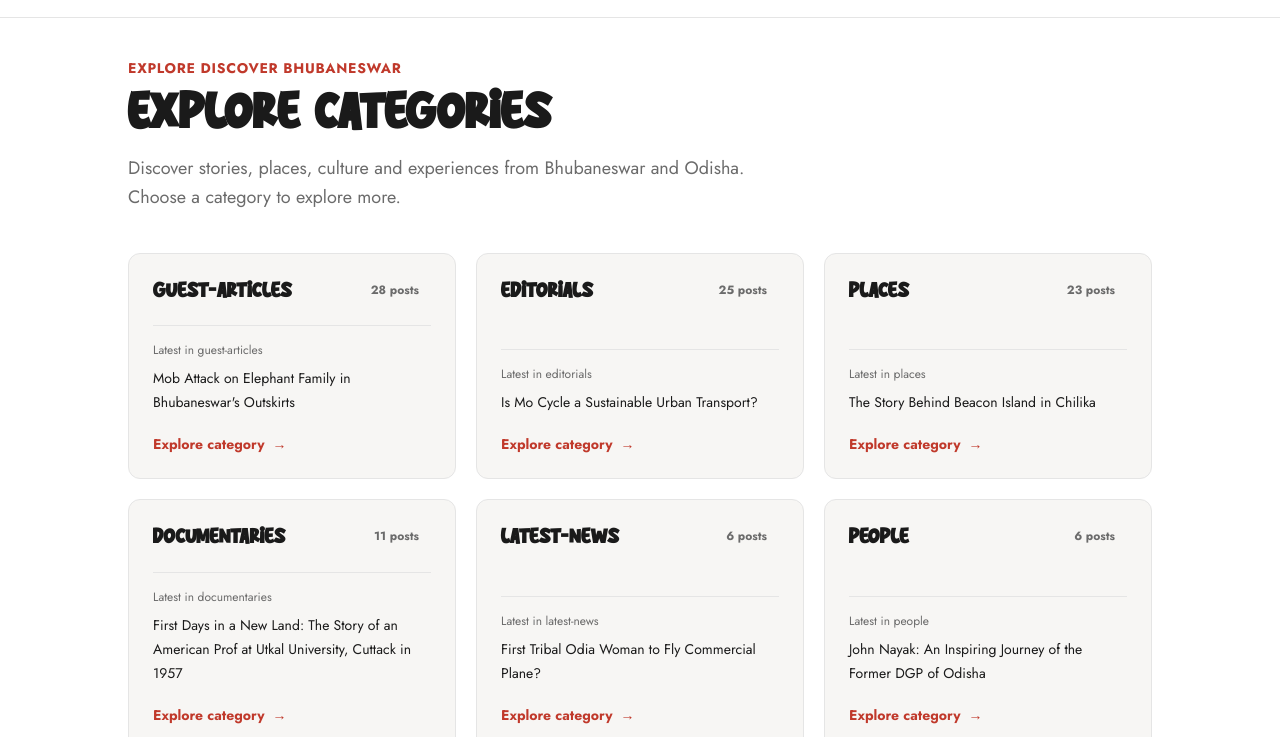
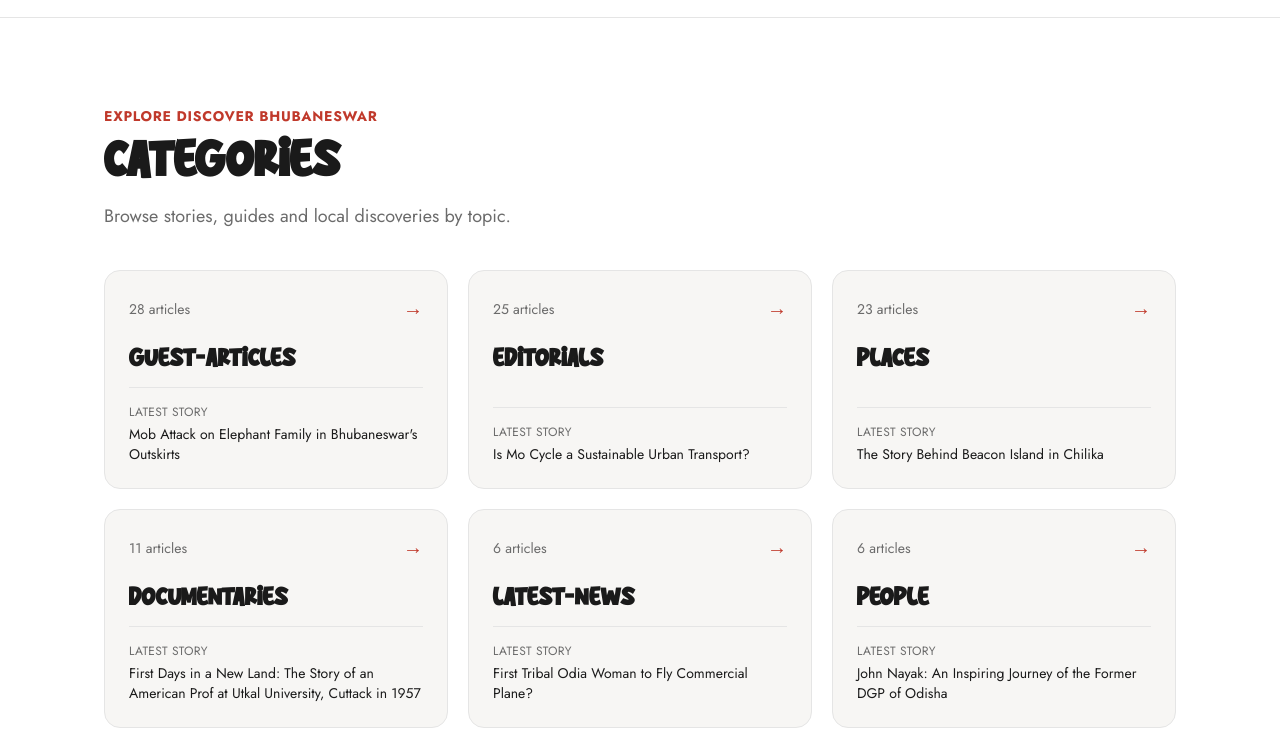
Before and after one commit to topleague/discoverbbsr, an Astro site: page /categories in a window 1280 px wide. Shown: the part 63-800 px from the top of the page. Built offline with nearby package versions, Linux system fonts and the light colour scheme; Astro itself is replaced by a stand-in of ours.

Commit message:
Design category and tag index pages

```diff
--- a/src/pages/categories/index.astro
+++ b/src/pages/categories/index.astro
@@ -3,98 +3,64 @@ import BaseLayout from '@/layouts/BaseLayout.astro';
 import { getCollection } from 'astro:content';
 
 const allPosts = await getCollection('posts', ({ data }) => !data.draft);
+const categoryMap = new Map<string, typeof allPosts>();
 
-const categoryMap = new Map();
-
-for (const post of allPosts) {
-  for (const category of post.data.categories) {
-    if (!categoryMap.has(category)) {
-      categoryMap.set(category, []);
-    }
-
-    categoryMap.get(category).push(post);
-  }
-}
+allPosts.forEach((post) => {
+  post.data.categories.forEach((category: string) => {
+    if (!categoryMap.has(category)) categoryMap.set(category, []);
+    categoryMap.get(category)!.push(post);
+  });
+});
 
 const categories = [...categoryMap.entries()]
   .map(([name, posts]) => ({
     name,
-    posts: posts.sort(
+    posts,
+    count: posts.length,
+    latest: posts.sort(
       (a, b) => b.data.date.getTime() - a.data.date.getTime()
-    ),
-    count: posts.length,
+    )[0],
   }))
   .sort((a, b) => b.count - a.count);
 ---
 
-<BaseLayout title="Explore Categories | Discover Bhubaneswar">
-  <div class="max-w-5xl mx-auto">
+<BaseLayout title="Categories">
+  <main class="mx-auto max-w-6xl px-4 py-12">
     <header class="mb-10">
-      <p class="text-sm font-semibold uppercase tracking-wider text-[var(--accent)] mb-3">
+      <p class="mb-3 text-sm font-semibold uppercase tracking-wider text-[var(--accent)]">
         Explore Discover Bhubaneswar
       </p>
-
-      <h1 class="hero-weight text-4xl md:text-5xl mb-4">
-        Explore Categories
-      </h1>
-
-      <p class="text-lg text-[var(--ink-soft)] leading-relaxed max-w-2xl">
-        Discover stories, places, culture and experiences from Bhubaneswar
-        and Odisha. Choose a category to explore more.
+      <h1 class="hero-weight text-4xl sm:text-5xl mb-4">Categories</h1>
+      <p class="max-w-2xl text-lg text-[var(--ink-soft)]">
+        Browse stories, guides and local discoveries by topic.
       </p>
     </header>
 
-    <div class="grid sm:grid-cols-2 lg:grid-cols-3 gap-5">
-      {categories.map((category) => {
-        const latestPost = category.posts[0];
+    <div class="grid gap-5 sm:grid-cols-2 lg:grid-cols-3">
+      {categories.map(({ name, count, latest }) => (
+        <a
+          href={`/categories/${name}/`}
+          class="group flex flex-col rounded-2xl border border-[var(--line)] bg-[var(--surface)] p-6 transition hover:-translate-y-1 hover:border-[var(--accent)]"
+        >
+          <div class="mb-5 flex items-center justify-between gap-3">
+            <span class="text-sm text-[var(--ink-soft)]">
+              {count} {count === 1 ? 'article' : 'articles'}
+            </span>
+            <span class="text-xl text-[var(--accent)] transition group-hover:translate-x-1">→</span>
+          </div>
 
-        return (
-          <article
-            class="flex flex-col rounded-xl border p-6 transition-colors hover:border-[var(--accent)]"
-            style="border-color: var(--line); background: var(--surface)"
-          >
-            <div class="flex items-start justify-between gap-3 mb-5">
-              <h2 class="text-xl font-bold leading-snug">
-                <a
-                  href={`/categories/${encodeURIComponent(category.name)}/`}
-                  class="hover:text-[var(--accent)] transition-colors"
-                >
-                  {category.name}
-                </a>
-              </h2>
+          <h2 class="mb-3 text-2xl font-semibold">{name}</h2>
 
-              <span
-                class="shrink-0 rounded-full px-3 py-1 text-xs font-semibold"
-                style="background: var(--background); color: var(--ink-soft)"
-              >
-                {category.count} {category.count === 1 ? 'post' : 'posts'}
-              </span>
+          {latest && (
+            <div class="mt-auto border-t border-[var(--line)] pt-4">
+              <p class="mb-1 text-xs uppercase tracking-wide text-[var(--ink-soft)]">
+                Latest story
+              </p>
+              <p class="text-sm font-medium">{latest.data.title}</p>
             </div>
-
-            {latestPost && (
-              <div class="mt-auto pt-4 border-t" style="border-color: var(--line)">
-                <p class="text-xs text-[var(--ink-soft)] mb-2">
-                  Latest in {category.name}
-                </p>
-
-                <a
-                  href={`/${latestPost.id}/`}
-                  class="text-sm font-medium leading-relaxed hover:text-[var(--accent)] transition-colors"
-                >
-                  {latestPost.data.title}
-                </a>
-              </div>
-            )}
-
-            <a
-              href={`/categories/${encodeURIComponent(category.name)}/`}
-              class="inline-flex items-center gap-2 mt-5 text-sm font-semibold text-[var(--accent)]"
-            >
-              Explore category <span aria-hidden="true">→</span>
-            </a>
-          </article>
-        );
-      })}
+          )}
+        </a>
+      ))}
     </div>
-  </div>
+  </main>
 </BaseLayout>
--- a/src/pages/tags/index.astro
+++ b/src/pages/tags/index.astro
@@ -3,92 +3,75 @@ import BaseLayout from '@/layouts/BaseLayout.astro';
 import { getCollection } from 'astro:content';
 
 const allPosts = await getCollection('posts', ({ data }) => !data.draft);
+const tagMap = new Map<string, number>();
 
-const tagMap = new Map();
+allPosts.forEach((post) => {
+  post.data.tags.forEach((tag: string) => {
+    tagMap.set(tag, (tagMap.get(tag) ?? 0) + 1);
+  });
+});
 
-for (const post of allPosts) {
-  for (const tag of post.data.tags) {
-    tagMap.set(tag, (tagMap.get(tag) ?? 0) + 1);
-  }
-}
+const tags = [...tagMap.entries()].sort((a, b) => b[1] - a[1]);
+const popularTags = tags.slice(0, 12);
+const alphabeticalTags = [...tags].sort((a, b) => a[0].localeCompare(b[0]));
 
-const tags = [...tagMap.entries()]
-  .map(([name, count]) => ({ name, count }))
-  .sort((a, b) => b.count - a.count);
-
-const popularTags = tags.slice(0, 12);
-
-const alphabetGroups = [...tags]
-  .sort((a, b) => a.name.localeCompare(b.name))
-  .reduce((groups, tag) => {
-    const letter = tag.name.charAt(0).toUpperCase();
-
-    if (!groups[letter]) {
-      groups[letter] = [];
-    }
-
-    groups[letter].push(tag);
-    return groups;
-  }, {});
+const groupedTags = new Map<string, typeof alphabeticalTags>();
+alphabeticalTags.forEach((tag) => {
+  const letter = tag[0].toUpperCase();
+  if (!groupedTags.has(letter)) groupedTags.set(letter, []);
+  groupedTags.get(letter)!.push(tag);
+});
 ---
 
-<BaseLayout title="Explore Tags | Discover Bhubaneswar">
-  <div class="max-w-5xl mx-auto">
+<BaseLayout title="Tags">
+  <main class="mx-auto max-w-6xl px-4 py-12">
     <header class="mb-10">
-      <p class="text-sm font-semibold uppercase tracking-wider text-[var(--accent)] mb-3">
-        Browse topics
+      <p class="mb-3 text-sm font-semibold uppercase tracking-wider text-[var(--accent)]">
+        Find something interesting
       </p>
-
-      <h1 class="hero-weight text-4xl md:text-5xl mb-4">
-        Explore Tags
-      </h1>
-
-      <p class="text-lg text-[var(--ink-soft)] leading-relaxed max-w-2xl">
-        Find articles by topic. Browse popular tags or explore the complete
-        directory to discover stories from across Bhubaneswar and Odisha.
+      <h1 class="hero-weight text-4xl sm:text-5xl mb-4">Tags</h1>
+      <p class="max-w-2xl text-lg text-[var(--ink-soft)]">
+        Explore articles by places, interests and subjects.
       </p>
     </header>
 
     <section class="mb-12">
-      <h2 class="text-2xl font-bold mb-5">Popular Tags</h2>
-
+      <h2 class="mb-5 text-2xl font-semibold">Popular tags</h2>
       <div class="flex flex-wrap gap-3">
-        {popularTags.map((tag) => (
+        {popularTags.map(([tag, count]) => (
           <a
-            href={`/tags/${encodeURIComponent(tag.name)}/`}
-            class="inline-flex items-center gap-2 rounded-full border px-4 py-2 text-sm transition-colors hover:border-[var(--accent)] hover:text-[var(--accent)]"
-            style="border-color: var(--line)"
+            href={`/tags/${tag}/`}
+            class="tag-pill !text-sm !px-4 !py-2"
           >
-            <span>#{tag.name}</span>
-            <span class="text-xs text-[var(--ink-soft)]">{tag.count}</span>
+            {tag} <span class="ml-1 opacity-60">{count}</span>
           </a>
         ))}
       </div>
     </section>
 
     <section>
-      <h2 class="text-2xl font-bold mb-6">All Tags</h2>
+      <h2 class="mb-6 text-2xl font-semibold">Browse all tags</h2>
 
-      <div class="space-y-8">
-        {Object.entries(alphabetGroups).map(([letter, letterTags]) => (
-          <div class="border-t pt-5" style="border-color: var(--line)">
-            <h3 class="text-lg font-bold mb-4">{letter}</h3>
-
-            <div class="flex flex-wrap gap-3">
-              {letterTags.map((tag) => (
-                <a
-                  href={`/tags/${encodeURIComponent(tag.name)}/`}
-                  class="inline-flex items-center gap-2 rounded-full px-3 py-2 text-sm transition-colors hover:text-[var(--accent)]"
-                  style="background: var(--surface)"
-                >
-                  <span>#{tag.name}</span>
-                  <span class="text-xs text-[var(--ink-soft)]">{tag.count}</span>
-                </a>
+      <div class="grid gap-8 sm:grid-cols-2 lg:grid-cols-3">
+        {[...groupedTags.entries()].map(([letter, items]) => (
+          <div class="border-t border-[var(--line)] pt-4">
+            <h3 class="mb-4 text-xl font-semibold text-[var(--accent)]">{letter}</h3>
+            <ul class="space-y-3">
+              {items.map(([tag, count]) => (
+                <li>
+                  <a
+                    href={`/tags/${tag}/`}
+                    class="flex items-center justify-between gap-3 text-sm transition hover:text-[var(--accent)]"
+                  >
+                    <span>{tag}</span>
+                    <span class="text-[var(--ink-soft)]">{count}</span>
+                  </a>
+                </li>
               ))}
-            </div>
+            </ul>
           </div>
         ))}
       </div>
     </section>
-  </div>
+  </main>
 </BaseLayout>
```
